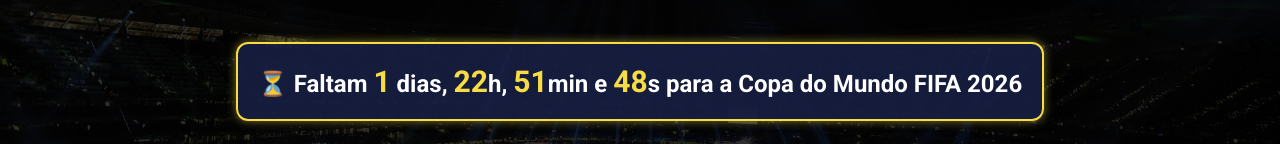
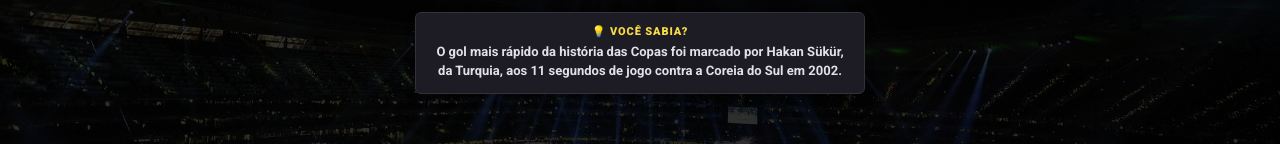
Before and after one commit to joneskelvy/copa-2026, a website: page index.html in a window 1280 px wide. Shown: the part 393-537 px from the top of the page. Drawn offline with Linux system fonts and the light colour scheme.

Commit message:
curiosidades da copa

```diff
--- a/index.html
+++ b/index.html
@@ -34,6 +34,11 @@
         src="./assets/arte.fifa.2026.png"
         alt="CALENDÁRIO COPA DO MUNDO FIFA 2026"
       />
+
+      <div id="fact-box" class="fact-container">
+        <span class="fact-title">💡 VOCÊ SABIA?</span>
+        <p id="fact-text">Carregando uma curiosidade histórica...</p>
+      </div>
     </header>
 
     <div id="countdown" class="countdown">
@@ -44,18 +49,14 @@
       <button id="btnGames" class="active">
         Jogos
       </button>
-
       <button id="btnChampions">
         Campeões
       </button>
     </nav>
 
-    <!-- Tela de Jogos organizada por Id e Container Cards interno -->
     <main id="gamesScreen">
-      <div id="cards"></div>
-    </main>
+      <div id="cards"></div> </main>
 
-    <!-- Tela de Campeões -->
     <main id="championsScreen" class="hidden">
       <h2 class="section-title">
         Campeões das Copas do Mundo
@@ -66,7 +67,6 @@
 
   </div>
 
-  <!-- Apenas uma chamada do script unificado -->
   <script src="./main.js"></script>
 
 </body>
--- a/main.js
+++ b/main.js
@@ -397,3 +397,34 @@ function updateCountdown() {
 
 updateCountdown();
 setInterval(updateCountdown, 1000);
+
+// LISTA DE CURIOSIDADES HISTÓRICAS
+const worldCupFacts = [
+  "O primeiro gol contra da história das Copas foi marcado pelo zagueiro Manuel Rosas, do México, a favor do Chile, na Copa de 1930.",
+  "A Itália (1934 e 1938) e o Brasil (1958 e 1962) são os únicos países na história que conseguiram vencer duas Copas seguidas.",
+  "A primeira Copa do Mundo a usar cartões amarelos e vermelhos foi a de 1970, no México. Antes disso, as advertências eram apenas verbais.",
+  "Em 1930, a final entre Uruguai e Argentina foi jogada com duas bolas diferentes (uma em cada tempo) porque os times não entravam em acordo.",
+  "A primeira Copa do Mundo, em 1930, foi disputada inteiramente na cidade de Montevidéu, no Uruguai.",
+  "O Brasil é o único país que participou de todas as edições da Copa do Mundo de futebol.",
+  "O gol mais rápido da história das Copas foi marcado por Hakan Sükür, da Turquia, aos 11 segundos de jogo contra a Coreia do Sul em 2002.",
+  "A Copa de 2026 é a maior da história, com 48 seleções e sediada por 3 países: Canadá, EUA e México.",
+  "O maior artilheiro da história das Copas é o alemão Miroslav Klose, com 16 gols, superando o Ronaldo Fenômeno.",
+  "Pelé é o jogador mais jovem a vencer uma Copa do Mundo (17 anos em 1958) e o único a ser tricampeão como jogador.",
+  "A taça original da Copa, a Taça Jules Rimet, foi roubada no Brasil em 1983 e nunca foi recuperada; dizem que foi derretida.",
+  "O jogador mais velho a disputar e marcar um gol em uma Copa foi Roger Milla, de Camarões, com 42 anos de idade em 1994."
+];
+
+
+function renderRandomFact() {
+  const factTextElement = document.querySelector("#fact-text");
+  if (!factTextElement) return;
+
+  // Sorteia um número entre 0 e o tamanho máximo da lista
+  const randomIndex = Math.floor(Math.random() * worldCupFacts.length);
+
+  // Insere a frase sorteada na tela
+  factTextElement.textContent = worldCupFacts[randomIndex];
+}
+
+// Chame a função para ela rodar assim que a página abrir
+renderRandomFact();
--- a/style.css
+++ b/style.css
@@ -574,6 +574,34 @@ header img {
   font-size: 30px;
 }
 
+.fact-container {
+  background: #1d1c25;
+  border: 1px solid #323238;
+  border-radius: 6px;
+  padding: 12px 16px;
+  margin: 15px auto 0 auto; /* Margem superior para afastar da imagem */
+  max-width: 450px; /* Reduzido um pouco para encaixar melhor no topo */
+  text-align: center;
+  box-shadow: 0 4px 10px rgba(0, 0, 0, 0.3);
+  display: block; /* Garante que se comporte como bloco independente */
+}
+
+.fact-title {
+  display: block;
+  color: #f7dd43; /* Amarelo da Copa */
+  font-weight: 900;
+  font-size: 11px;
+  letter-spacing: 0.08em;
+  margin-bottom: 4px;
+}
+
+.fact-container p {
+  color: #e1e1e6;
+  font-size: 13px;
+  line-height: 150%;
+  margin: 0;
+}
+
 .broadcasts {
   display: flex;
   flex-wrap: wrap;
```
Also changed, not shown: matches.js (line endings or trailing spaces).
